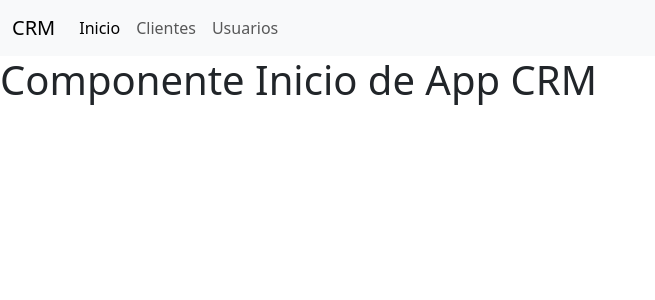
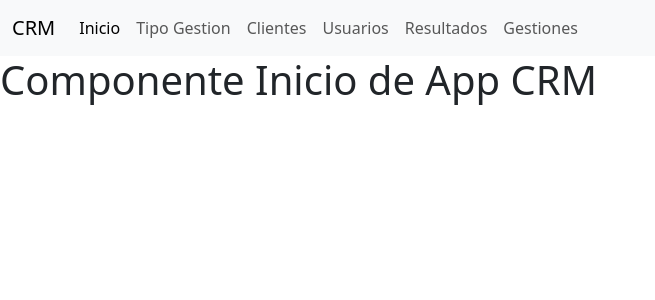
Before and after one commit to sebitabravo/crm-react, a React (Create React App) app: page / in a window 1280 px wide. Shown: the top 300 px of the page, without its empty margins (0-655 px from the left). Built offline with nearby package versions, Linux system fonts and the light colour scheme.

Commit message:
pages topbar and app js

```diff
--- a/src/App.js
+++ b/src/App.js
@@ -1,8 +1,26 @@
 import { BrowserRouter as Router, Route, Routes } from 'react-router-dom';
 import Home from './ui/Home';
+import TopBar from './ui/TopBar';
 import ListaCliente from './cliente/ListaCliente';
-import TopBar from './ui/TopBar';
 import Crearcliente from './cliente/CrearCliente';
+import EliminarCliente from './cliente/EliminarCliente';
+import ActualizarCliente from './cliente/ActualizarCliente';
+import ListarGestion from './gestion/ListarGestion';
+import CrearGestion from './gestion/CrearGestion';
+import EliminarGestion from './gestion/EliminarGestion';
+import ActualizarGestion from './gestion/ActualizarGestion';
+import ListarResultado from './resultado/ListarResultado';
+import CrearResultado from './resultado/CrearResultado';
+import EliminarResultado from './resultado/EliminarResultado';
+import ActualizarResultado from './resultado/ActualizarResultado';
+import ListarTipoGestion from './tipogestion/ListarTipoGestion';
+import CrearTipoGestion from './tipogestion/CrearTipoGestion';
+import EliminarTipoGestion from './tipogestion/EliminarTipoGestion';
+import ActualizarTipoGestion from './tipogestion/ActualizarTipoGestion';
+import ListarUsuario from './usuario/ListarUsuario';
+import CrearUsuario from './usuario/CrearUsuario';
+import EliminarUsuario from './usuario/EliminarUsuario';
+import ActualizarUsuario from './usuario/ActualizarUsuario';
 
 import './App.css';
 
@@ -15,6 +33,24 @@ function App() {
         <Route path="/" element={<Home />} />
         <Route path="/clientes" element={<ListaCliente />} />
         <Route path="/clientes/agregar" element={<Crearcliente/>} />
+        <Route path='/clientes/actualizar/:id' element={<ActualizarCliente/>}/>
+        <Route path='/clientes/eliminar/:id' element={<EliminarCliente/>}/>
+        <Route path="/gestiones" element={<ListarGestion />} />
+        <Route path="/gestiones/agregar" element={<CrearGestion />} />
+        <Route path='/gestiones/actualizar/:id' element={<ActualizarGestion/>}/>
+        <Route path='/gestiones/eliminar/:id' element={<EliminarGestion/>}/>
+        <Route path="/resultados" element={<ListarResultado />} />
+        <Route path="/resultados/agregar" element={<CrearResultado />} />
+        <Route path='/resultados/actualizar/:id' element={<ActualizarResultado/>}/>
+        <Route path='/resultados/eliminar/:id' element={<EliminarResultado/>}/>
+        <Route path="/tipogestion" element={<ListarTipoGestion />} />
+        <Route path="/tipogestion/agregar" element={<CrearTipoGestion />} />
+        <Route path='/tipogestion/actualizar/:id' element={<ActualizarTipoGestion/>}/>
+        <Route path='/tipogestion/eliminar/:id' element={<EliminarTipoGestion/>}/>
+        <Route path="/usuarios" element={<ListarUsuario />} />
+        <Route path="/usuarios/agregar" element={<CrearUsuario />} />
+        <Route path='/usuarios/actualizar/:id' element={<ActualizarUsuario/>}/>
+        <Route path='/usuarios/eliminar/:id' element={<EliminarUsuario/>}/>
       </Routes>
       </div>
     </Router>
--- a/src/ui/TopBar.js
+++ b/src/ui/TopBar.js
@@ -4,7 +4,7 @@ function TopBar() {
     <>
       <nav className="navbar navbar-expand-lg bg-body-tertiary">
         <div className="container-fluid">
-          <a className="navbar-brand" href="#">
+          <a className="navbar-brand" href="/">
             CRM
           </a>
           <button
@@ -26,6 +26,11 @@ function TopBar() {
                 </a>
               </li>
               <li className="nav-item">
+                <a className="nav-link" href="/tipogestion">
+                  Tipo Gestion
+                </a>
+              </li>
+              <li className="nav-item">
                 <a className="nav-link" href="/clientes">
                   Clientes
                 </a>
@@ -33,6 +38,16 @@ function TopBar() {
               <li className="nav-item">
                 <a className="nav-link" href="/usuarios">
                   Usuarios
+                </a>
+              </li>
+              <li className="nav-item">
+                <a className="nav-link" href="/resultados">
+                  Resultados
+                </a>
+              </li>
+              <li className="nav-item">
+                <a className="nav-link" href="/gestiones">
+                  Gestiones
                 </a>
               </li>
             </ul>
```
